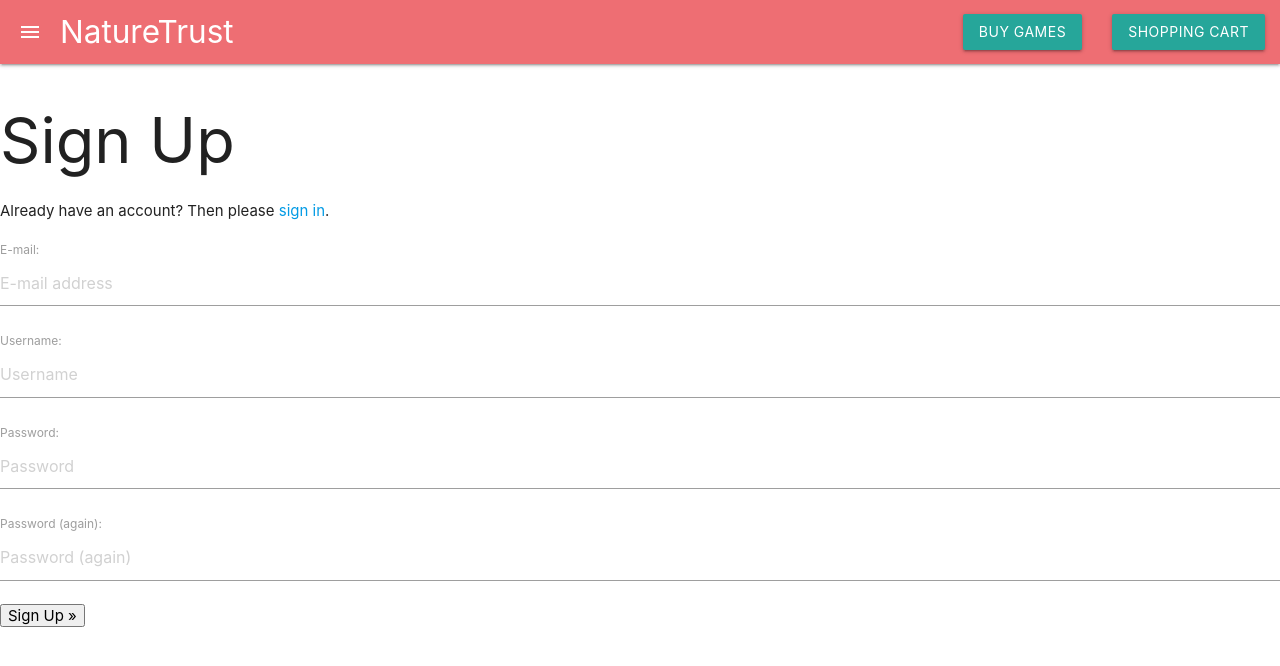
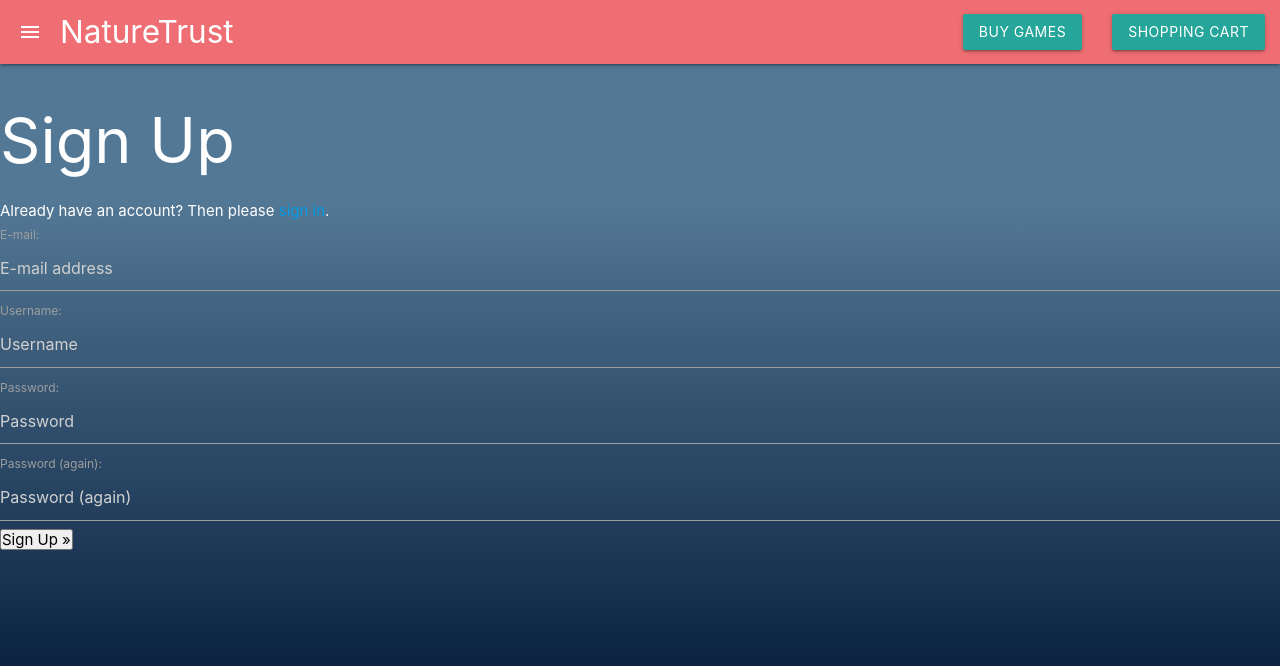
Before and after one commit to Code-Institute-Submissions/Code-Institute-Submissions-naturetrust_SepResub, a Django app: page /accounts/signup/ in a window 1280 px wide. Shown: the top 666 px of the page. Run offline with Django 3.2, Linux system fonts and the light colour scheme.

Commit message:
Add static files for custom CSS and JS

```diff
--- a/naturetrust/settings.py
+++ b/naturetrust/settings.py
@@ -74,6 +74,7 @@ TEMPLATES = [
                 'django.template.context_processors.request',
                 'django.contrib.auth.context_processors.auth',
                 'django.contrib.messages.context_processors.messages',
+                'django.template.context_processors.media',
             ],
         },
     },
@@ -141,6 +142,9 @@ USE_TZ = True
 # https://docs.djangoproject.com/en/3.2/howto/static-files/
 
 STATIC_URL = '/static/'
+STATICFILES_DIRS = (os.path.join(BASE_DIR, 'static'),)
+MEDIA_URL = '/media/'
+MEDIA_ROOT = os.path.join(BASE_DIR, 'media')
 
 # Default primary key field type
 # https://docs.djangoproject.com/en/3.2/ref/settings/#default-auto-field
--- a/naturetrust/urls.py
+++ b/naturetrust/urls.py
@@ -15,8 +15,11 @@ Including another URLconf
 """
 from django.contrib import admin
 from django.urls import path, include
+from django.conf import settings
+from django.conf.urls.static import static
+
 
 urlpatterns = [
     path('admin/', admin.site.urls),
-    path('accounts/', include('allauth.urls'))
-]
+    path('accounts/', include('allauth.urls')),
+] + static(settings.MEDIA_URL, document_root=settings.MEDIA_ROOT)
--- /dev/null
+++ b/static/css/base.css
@@ -0,0 +1,17 @@
+* {
+    margin: 0;
+    padding: 0;
+}
+
+body {
+    color: #FFFFFF;
+    background-color: #112A49;  /* fallback color */
+
+    /*
+        Colour gradients were taken or based upon the following source:
+        'https://cssgradient.io/gradient-backgrounds/'
+    */
+
+    background: linear-gradient( to bottom,  #537895 25%, #09203F 85% ) no-repeat center center fixed;
+    background-size: cover;
+}
--- /dev/null
+++ b/static/js/materialize.js
@@ -0,0 +1,6 @@
+$(document).ready(function () {
+    // Initialize sidenav
+    $('.sidenav').sidenav({
+        inDuration: 350,
+    });
+});
--- a/templates/base.html
+++ b/templates/base.html
@@ -1,3 +1,5 @@
+{% load static %}
+
 <!DOCTYPE html>
 <html lang="en">
 <head>
@@ -9,6 +11,9 @@
     <link href="https://fonts.googleapis.com/icon?family=Material+Icons" rel="stylesheet">
     <!-- Materialize compiled and minified CSS -->
     <link rel="stylesheet" href="https://cdnjs.cloudflare.com/ajax/libs/materialize/1.0.0/css/materialize.min.css">
+
+    <!-- Custom CSS -->
+    <link rel="stylesheet" href="{% static 'css/base.css' %}" type="text/css">
 
     {% block extra_css %}
     {% endblock %}
```
